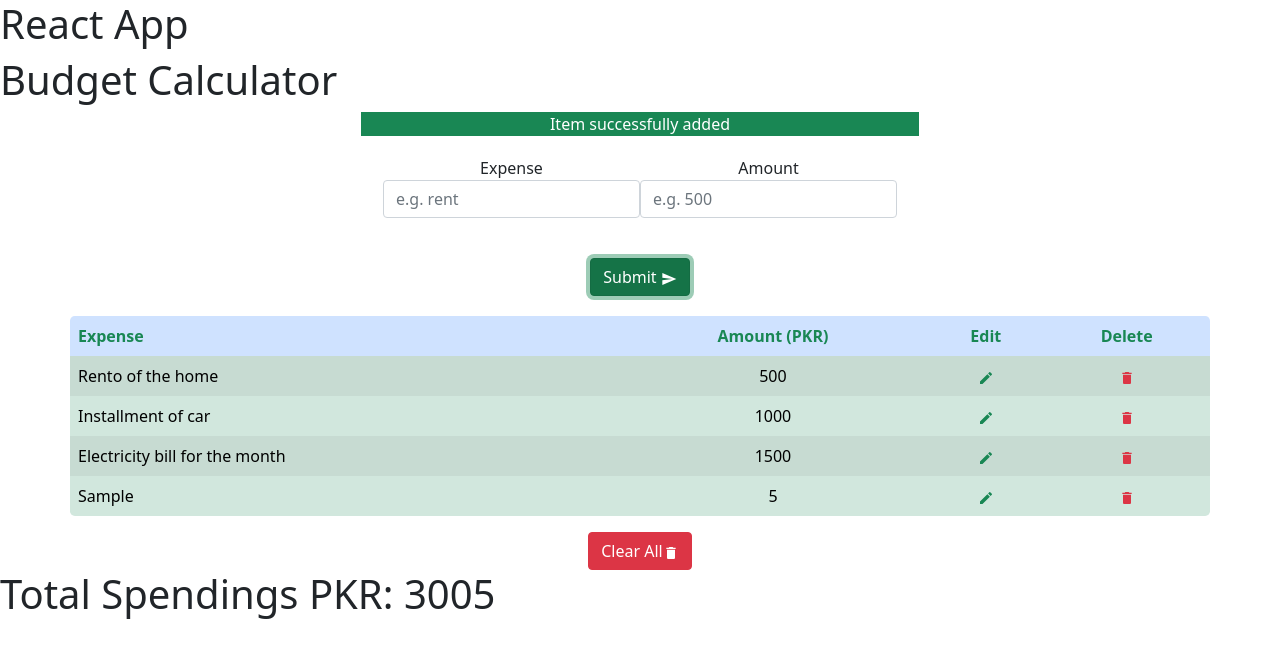
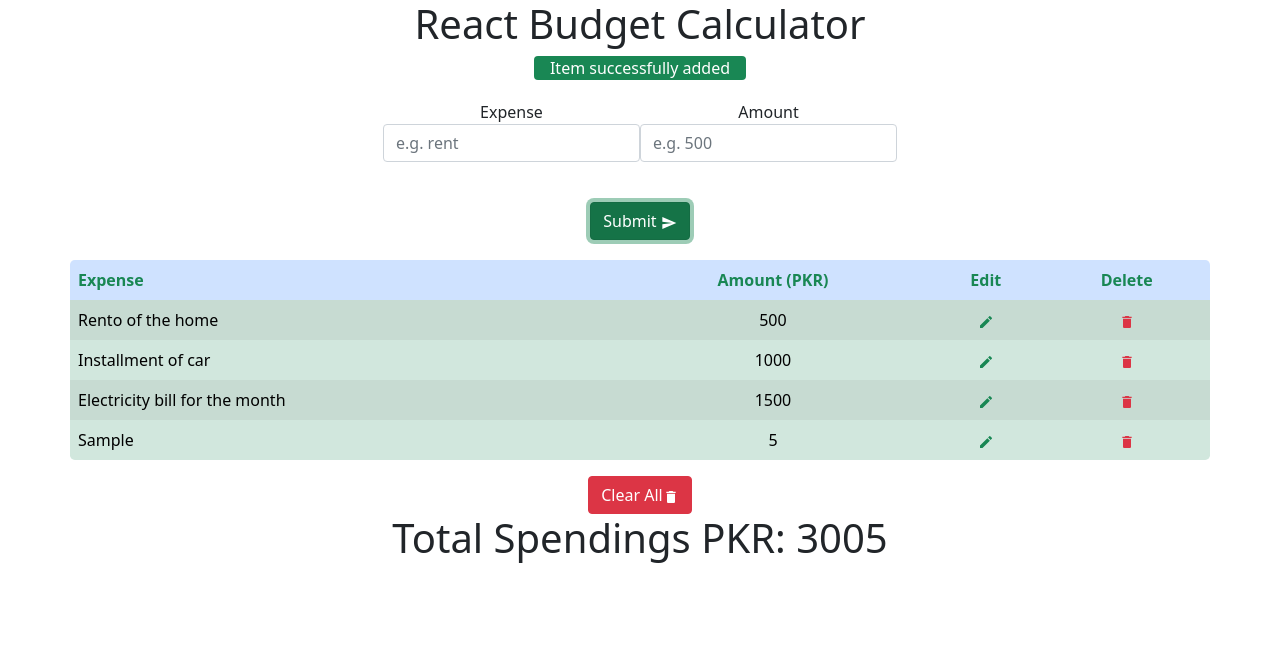
Before and after one commit to DilsherB/react-budget-calculator, a React (Create React App) app: page / in a window 1280 px wide. Both pictures are taken after typing "Sample", "5" into the empty fields and a click on the button "Submit". Shown: the top 658 px of the page. Built offline with nearby package versions, Linux system fonts and the light colour scheme.

Commit message:
some code tuning

```diff
--- a/src/App.js
+++ b/src/App.js
@@ -27,7 +27,7 @@ function App() {
     setAlert({ show: true, type, text });
     setTimeout(() => {
       setAlert({ show: false });
-    }, 5000);
+    }, 4000);
   };
   const handleSubmit = (e) => {
     e.preventDefault();
@@ -44,9 +44,8 @@ function App() {
   const currency = "PKR";
   return (
     <>
-      <h1>React App</h1>
-      <h1>Budget Calculator</h1>
-      <div className="container">
+      <h1 className="text-center">React Budget Calculator</h1>
+      <div className="d-flex justify-content-center text-center">
         {alert.show && <Alert type={alert.type} text={alert.text} />}
       </div>
       <main className="App">
@@ -59,7 +58,7 @@ function App() {
         />
         <List list={expenses} currency={currency} />
       </main>
-      <h1>
+      <h1 className="text-center">
         Total Spendings
         <span className="total">
           {' '}
--- a/src/components/Alert.js
+++ b/src/components/Alert.js
@@ -2,9 +2,7 @@ import React from 'react';
 
 const Alert = ({ type, text }) => {
   return (
-    <span className="d-flex justify-content-center text-center rounded-circle">
-      <div className={`bg-${type} text-white w-50`}>{text}</div>
-    </span>
+    <div className={`bg-${type} text-white px-3 rounded`}>{text}</div>
   );
 };
 
```
Also changed, not shown: src/App.css (line endings or trailing spaces).
